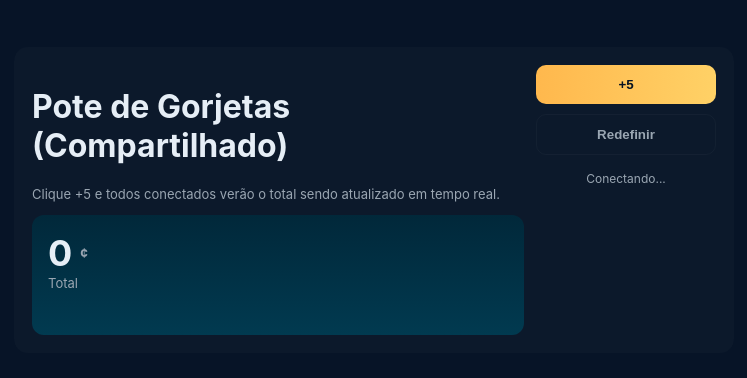
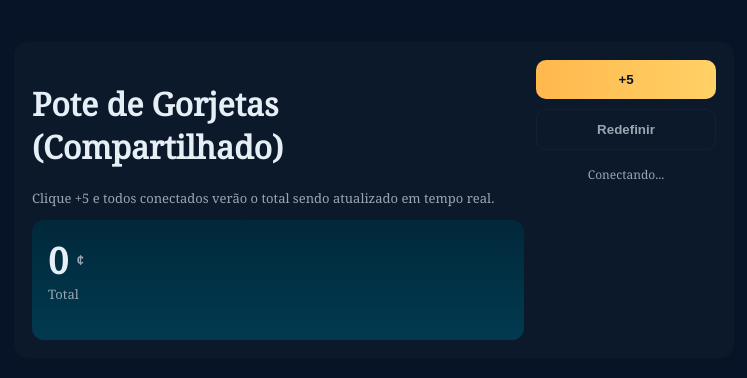
Before and after one commit to fabiosouza0/pote-gorjetas, a plain HTML site: page index.html in a window 1280 px wide. Shown: the part 200-578 px from the top of the page, without its empty margins (266-1013 px from the left). Drawn offline with Linux system fonts and the light colour scheme; no server answers.

Commit message:
Update index.html

```diff
--- a/index.html
+++ b/index.html
@@ -20,6 +20,11 @@ button{border:0;padding:12px;border-radius:10px;font-weight:700;cursor:pointer}
 .coin{position:absolute;width:36px;height:36px;animation:floatUp 1.1s forwards;pointer-events:none}
 @keyframes floatUp{0%{transform:translateY(0) opacity:1}100%{transform:translateY(-150px) scale(.8) rotate(50deg) opacity:0}}
 .muted{color:var(--muted);font-size:13px}
+
+body {
+  font-family: 'Noto Serif', Inter, system-ui, -apple-system, "Segoe UI", Roboto, "Helvetica Neue", Arial, sans-serif;
+}
+
 </style>
 </head>
 <body>
```
